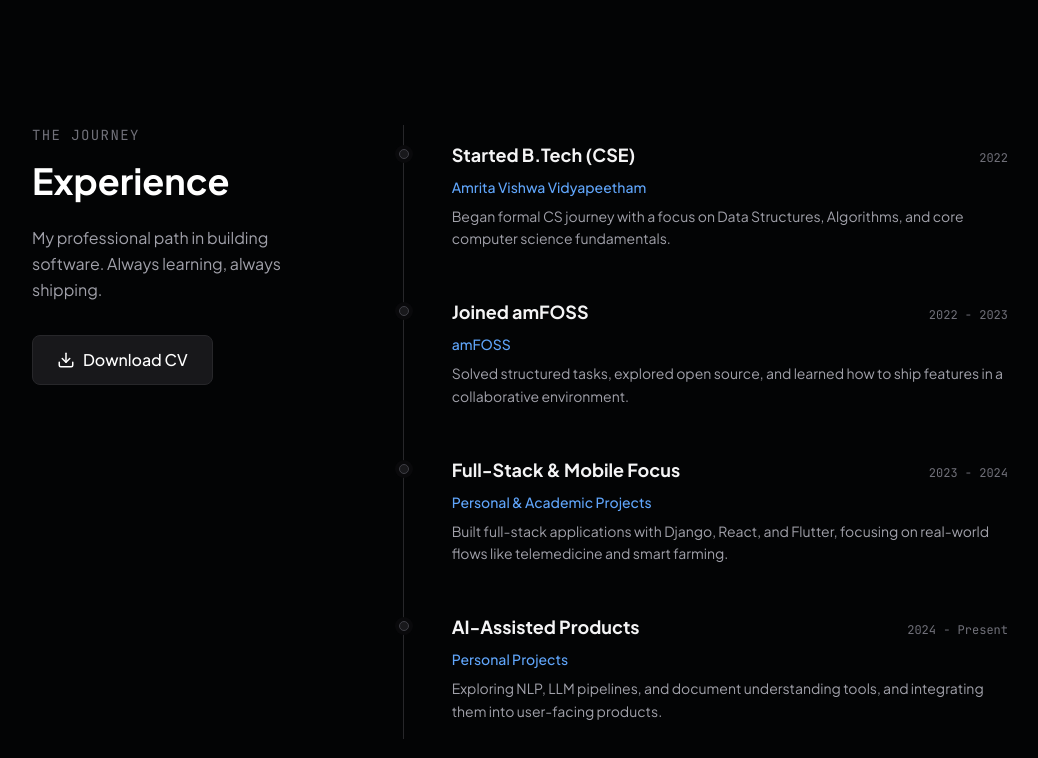
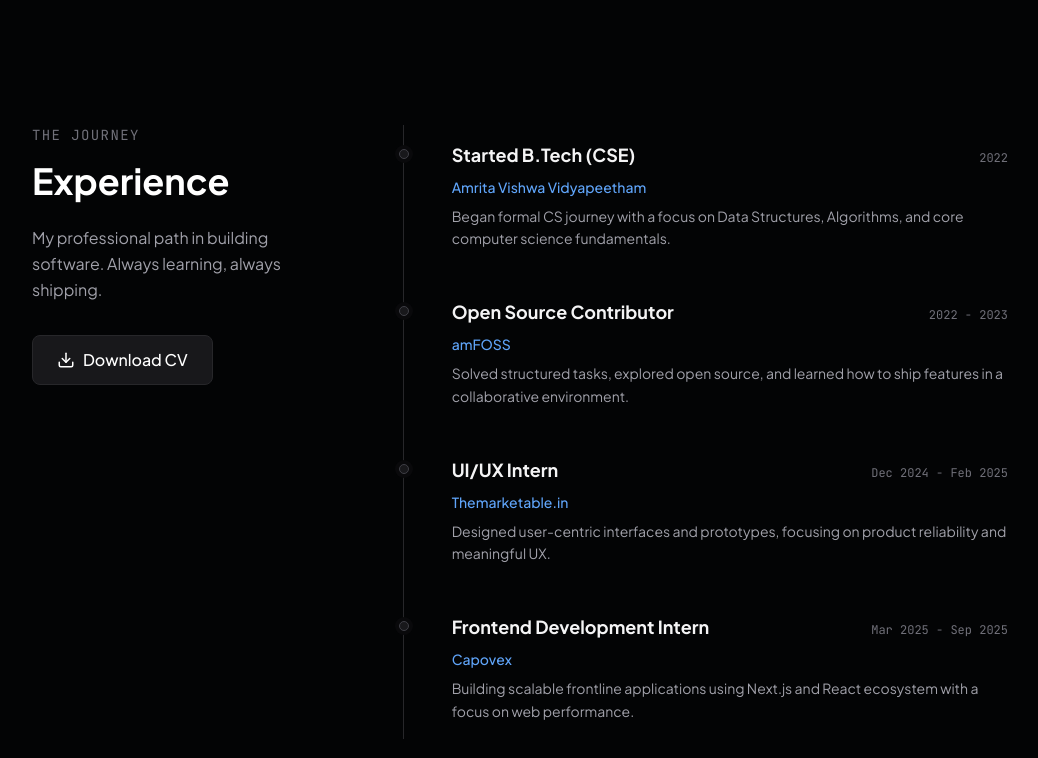
Before and after one commit to priti200/priti_port, a Next.js app: page / in a window 1280 px wide. Shown: the part 2523-3281 px from the top of the page, without its empty margins (120-1158 px from the left). Built offline with nearby package versions, Linux system fonts and the light colour scheme.

Commit message:
Correct internship details in journey timeline

```diff
--- a/src/data/portfolio.ts
+++ b/src/data/portfolio.ts
@@ -24,8 +24,8 @@
     experience: [
         {
             company: "Capovex / Arth by Capovex",
-            role: "Frontend / Product Engineer (Community & Projects)",
-            period: "2024 - Present",
+            role: "Frontend Development Intern",
+            period: "Mar 2025 - Sep 2025",
             description:
                 "Contributing to web experiences focused on finance and analytics. Working with React-based frontends and collaborating on clean API integration, performance, and UI polish within product teams.",
         },
@@ -48,7 +48,7 @@
             icon: "BookOpen",
         },
         {
-            title: "Joined amFOSS",
+            title: "Open Source Contributor",
             company: "amFOSS",
             year: "2022 - 2023",
             description:
@@ -56,19 +56,19 @@
             icon: "Code",
         },
         {
-            title: "Full-Stack & Mobile Focus",
-            company: "Personal & Academic Projects",
-            year: "2023 - 2024",
+            title: "UI/UX Intern",
+            company: "Themarketable.in",
+            year: "Dec 2024 - Feb 2025",
             description:
-                "Built full-stack applications with Django, React, and Flutter, focusing on real-world flows like telemedicine and smart farming.",
+                "Designed user-centric interfaces and prototypes, focusing on product reliability and meaningful UX.",
             icon: "PenTool",
         },
         {
-            title: "AI-Assisted Products",
-            company: "Personal Projects",
-            year: "2024 - Present",
+            title: "Frontend Development Intern",
+            company: "Capovex",
+            year: "Mar 2025 - Sep 2025",
             description:
-                "Exploring NLP, LLM pipelines, and document understanding tools, and integrating them into user-facing products.",
+                "Building scalable frontline applications using Next.js and React ecosystem with a focus on web performance.",
             icon: "Laptop",
         },
     ],
```
